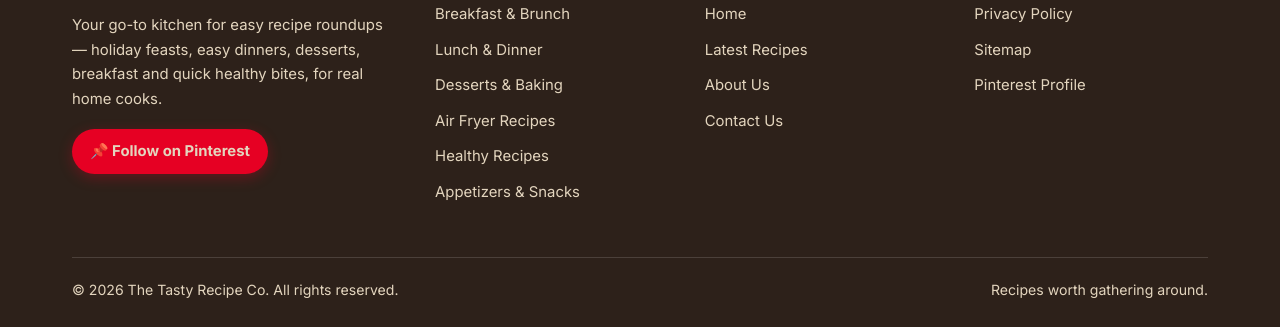
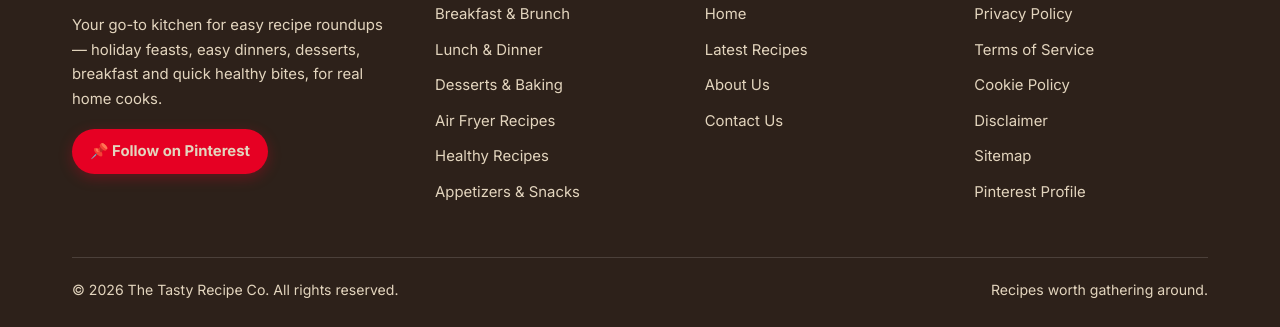
Before and after one commit to rajashahnawaz680-stack/food, a plain HTML site: page categories/air-fryer-recipes.html in a window 1280 px wide. Shown: the part 1280-1607 px from the top of the page. Drawn offline with nearby package versions, Linux system fonts and the light colour scheme; a web font is replaced by a local one.

Commit message:
Add professional policy pages (categories)

```diff
--- a/categories/air-fryer-recipes.html
+++ b/categories/air-fryer-recipes.html
@@ -93,6 +93,9 @@
 <h3>Legal &amp; Info</h3>
 <ul>
 <li><a href="../privacy.html">Privacy Policy</a></li>
+<li><a href="../terms.html">Terms of Service</a></li>
+<li><a href="../cookies.html">Cookie Policy</a></li>
+<li><a href="../disclaimer.html">Disclaimer</a></li>
 <li><a href="../sitemap.xml">Sitemap</a></li>
 <li><a href="https://www.pinterest.com/thetastyrecipeco/" target="_blank" rel="noopener">Pinterest Profile</a></li>
 </ul>
```
Also changed, not shown: categories/appetizers-snacks.html (+3 -0 lines), categories/breakfast-brunch.html (+3 -0 lines), categories/desserts-baking.html (+3 -0 lines), categories/healthy-recipes.html (+3 -0 lines), categories/lunch-dinner.html (+3 -0 lines).
